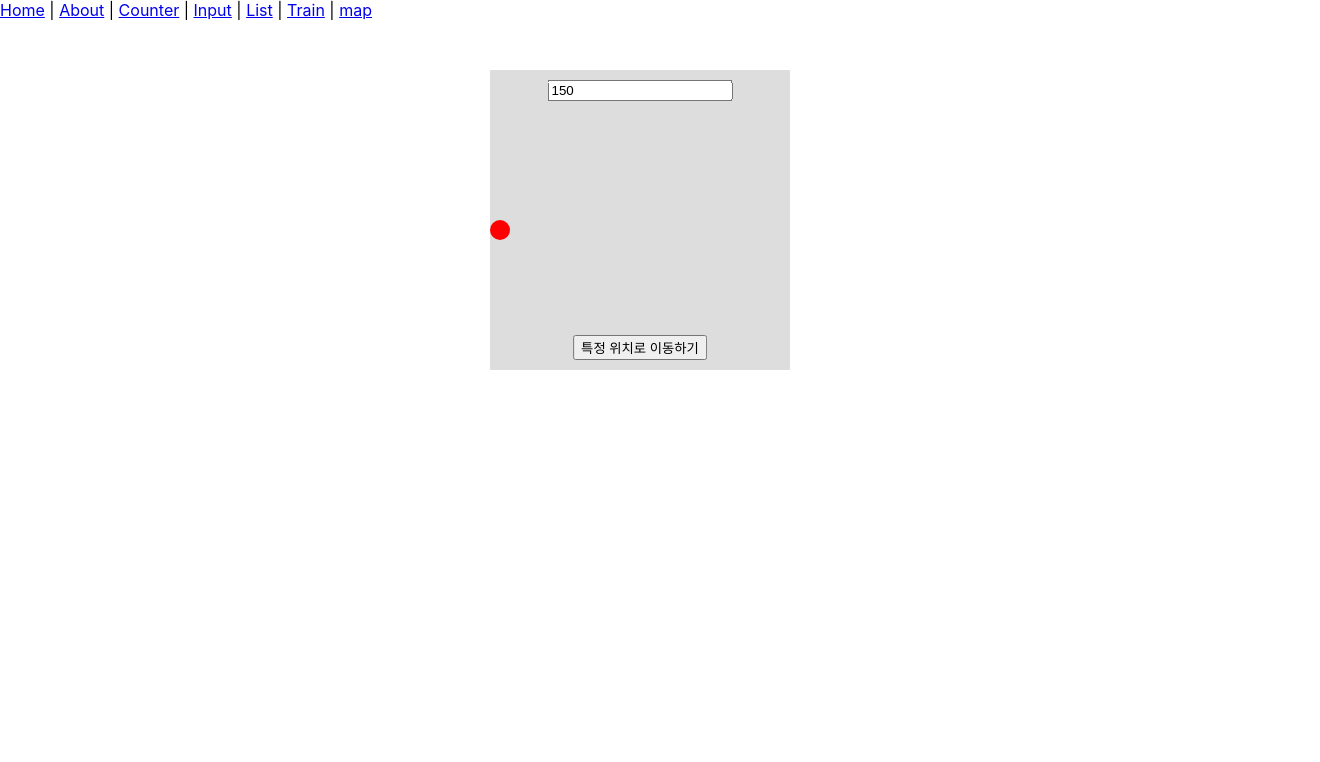
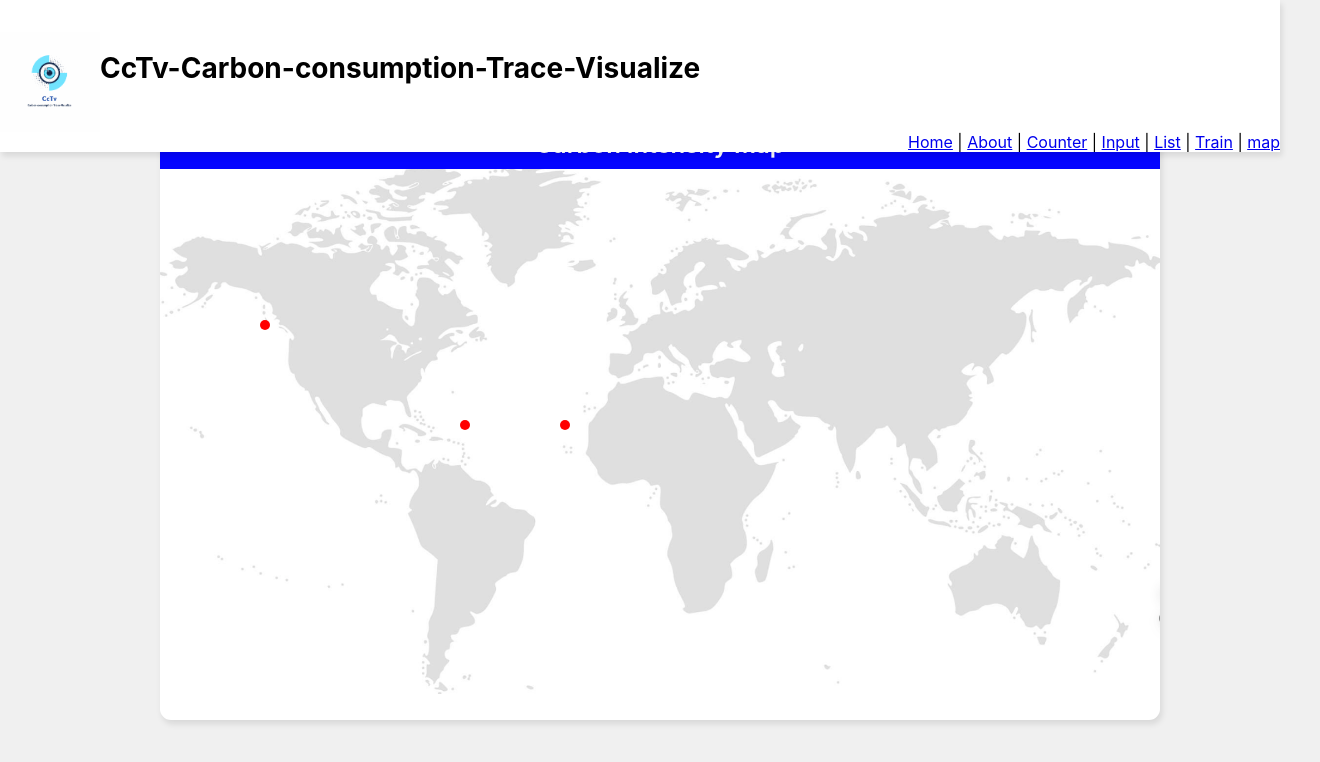
Before and after one commit to FarmingWon/CcTv-Carbon-consumption-Trace-Visualize, a React (Create React App) app in the folder web/react-app/: page /map in a window 1280 px wide. Shown: the top 762 px of the page, 1320 px wide, since content can reach past the window. Built offline with nearby package versions, Linux system fonts and the light colour scheme.

Commit message:
feat: map컴포넌트 개발 거의 완성

```diff
--- a/web/react-app/src/App.css
+++ b/web/react-app/src/App.css
@@ -36,3 +36,11 @@
     transform: rotate(360deg);
   }
 }
+
+.component-box {
+  position: relative;
+  width: 100%;
+  height: 100vh;
+  background-color: #f0f0f0;
+  padding: 20px;
+}
--- a/web/react-app/src/App.js
+++ b/web/react-app/src/App.js
@@ -5,70 +5,37 @@ import Home from './pages/Home';
 import About from './pages/About';
 import Counter from './pages/Counter';
 import Input from './pages/Input';
-// import Terminal from './pages/Terminal';
 import List from './pages/List';
-import ExecuteCommand from './pages/h_execute';
 import Train from './pages/Train';
-// import Train2 from './pages/train2';
-import MoveDot from './map';
+import Header from './pages/Header.js';
+import WorldMap from './map';
+
+import './App.css';
 
 function App() {
   return (
     <Router>
       <div className="App">
-        <nav>
-          <Link to="/">Home</Link> | <Link to="/about">About</Link> |{' '}
-          <Link to="/Counter">Counter</Link> | <Link to="/Input">Input</Link> |{' '}
-          <Link to="/List">List</Link> | <Link to="/Train">Train</Link> | <Link to="/map">map</Link>
-        </nav>
+        <Header />
         <Switch>
           <Route path="/" exact component={Home} />
           <Route path="/about" component={About} />
           <Route path="/Counter" component={Counter} />
           <Route path="/Input" component={Input} />
           <Route path="/List" component={List} />
-          <Route path="/ExecuteCommand" component={ExecuteCommand} />
-          <Route path="/Train" component={Train} />\
-          <Route path="/map" component={MoveDot} />\
+          <Route path="/Train" component={Train} />
+          <Route path="/map" component={WorldMapContainer} />
         </Switch>
+        <div className="component-box">
+          <WorldMap />
+        </div>
       </div>
     </Router>
   );
 }
 
+function WorldMapContainer() {
+  return null;
+}
+
 export default App;
-
-// // 연동확인코드
-// import React, { useState, useEffect } from 'react';
-
-// function App() {
-//   // state
-//   const [data, setData] = useState({ users: [] });
-
-//   useEffect(() => {
-//     fetch('/users')
-//       .then((response) => response.json())
-//       .then((data) => {
-//         // 받아온 데이터를 data 변수에 update
-//         setData(data);
-//       })
-//       .catch((err) => console.log(err));
-//   }, []);
-
-//   return (
-//     <div className="App">
-//       <h1>test 하는 중...</h1>
-//       <div>
-//         {/* 삼항연산자 */}
-//         {data.users.length === 0 ? (
-//           // fetch가 완료되지 않았을 경우에 대한 처리
-//           <p>loading...</p>
-//         ) : (
-//           data.users.map((u, index) => <p key={index}>{u.name}</p>)
-//         )}
-//       </div>
-//     </div>
-//   );
-// }
-
-// export default App;
--- /dev/null
+++ b/web/react-app/src/map.css
@@ -0,0 +1,54 @@
+/* Map.css */
+
+.map-box {
+  width: 1000px; /* 카드의 가로 크기 조정 */
+  height: 600px; /* 카드의 세로 크기 조정 */
+  /* border: 1px solid #ddd;  */
+  border-radius: 11px; /* 카드 모서리를 둥글게 만듦 */
+  box-shadow: 2px 4px 6px rgba(0, 0, 0, 0.1); /* 상하좌우에 그림자를 강조 */
+  overflow: hidden; /* 내부 컨텐츠의 넘치는 부분을 잘라냄 */
+  display: flex; /* 내부 컨텐츠를 가로로 배열하기 위해 Flexbox 사용 */
+  flex-direction: column; /* 내부 컨텐츠를 세로로 배열하기 위해 */
+  position: absolute; /* 절대 위치 지정 */
+  top: 50%; /* 세로 가운데 정렬 */
+  left: 50%; /* 가로 가운데 정렬 */
+  transform: translate(-50%, -50%); /* 요소의 중앙을 화면의 중앙으로 이동 */
+  background-color: white;
+}
+
+.world-map {
+  flex: 1; /* 내부 컨텐츠가 모든 공간을 차지하도록 함 */
+  width: auto; /* 이미지의 너비를 부모 요소에 맞게 자동 조정 */
+  height: auto; /* 이미지의 높이를 부모 요소에 맞게 자동 조정 */
+  max-width: 100%; /* 이미지가 부모 요소를 넘어가지 않도록 최대 너비 설정 */
+  max-height: 100%; /* 이미지가 부모 요소를 넘어가지 않도록 최대 높이 설정 */
+  position: relative; /* 내부의 절대적으로 위치된 요소들을 포함할 수 있도록 상대적인 위치 지정 */
+}
+
+.dot {
+  position: absolute; /* 점의 위치를 절대적으로 지정 */
+  width: 10px; /* 점의 가로 크기 조정 */
+  height: 10px; /* 점의 세로 크기 조정 */
+  background-color: red; /* 점의 색상 지정 */
+  border-radius: 50%; /* 점을 원 모양으로 만듦 */
+}
+
+.popup {
+  position: absolute;
+  top: 0;
+  left: 0;
+  background-color: rgba(255, 255, 255, 0.9); /* 배경색과 투명도 설정 */
+  padding: 10px;
+  border-radius: 5px;
+  box-shadow: 0 2px 4px rgba(0, 0, 0, 0.1); /* 그림자 효과 추가 */
+  z-index: 999; /* 다른 요소 위에 표시되도록 설정 */
+}
+
+.map-header {
+  padding: 10px;
+  text-align: center;
+  font-size: 24px;
+  font-weight: 600;
+  color: white;
+  background-color: rgb(4, 4, 255);
+}
--- a/web/react-app/src/map.js
+++ b/web/react-app/src/map.js
@@ -1,69 +1,50 @@
 import React, { useState } from 'react';
+import worldMapImage from './worldmap.png'; // 이미지 임포트
+import './map.css';
 
-function MoveDot() {
-  const [dotLeft, setDotLeft] = useState(0); // 점의 가로 위치 상태
-  const [targetPosition, setTargetPosition] = useState(150); // 이동할 특정 위치 상태
+function WorldMap() {
+  const [popupInfo, setPopupInfo] = useState(null);
 
-  // 버튼 클릭 시 특정 위치로 점을 이동하는 함수
-  const moveToTargetPosition = () => {
-    setDotLeft(targetPosition); // 특정 위치로 점의 가로 위치 변경
+  // 마우스를 가져다 대면 팝업 정보 설정
+  const handleMouseOver = (info) => {
+    setPopupInfo(info);
   };
 
-  // 특정 위치 입력 폼 변경 시 상태 업데이트
-  const handleInputChange = (event) => {
-    setTargetPosition(parseInt(event.target.value));
+  // 마우스를 떼면 팝업 정보 제거
+  const handleMouseOut = () => {
+    setPopupInfo(null);
   };
 
   return (
-    <div>
-      <div
-        id="container"
-        style={{
-          position: 'relative',
-          width: '300px',
-          height: '300px',
-          backgroundColor: '#ddd',
-          margin: '50px auto'
-        }}
-      >
+    <div className="map-box">
+      <div className="map-header">Carbon Intensity Map</div>
+
+      <div className="world-map-container">
+        <img src={worldMapImage} alt="World Map" className="world-map" />
+        {/* 점들을 표시하고 마우스 이벤트를 추가 */}
         <div
-          id="dot"
-          style={{
-            width: '20px',
-            height: '20px',
-            backgroundColor: 'red',
-            borderRadius: '50%',
-            position: 'absolute',
-            top: '50%',
-            left: `${dotLeft}px`, // 점의 가로 위치를 상태에 맞게 동적으로 설정
-            transition: 'left 2s linear' // 점의 이동에 대한 애니메이션 효과
-          }}
+          className="dot"
+          style={{ top: '200px', left: '100px' }}
+          onMouseOver={() => handleMouseOver('Point A 정보')}
+          onMouseOut={handleMouseOut}
         ></div>
-        <input
-          type="number"
-          value={targetPosition}
-          onChange={handleInputChange}
-          style={{
-            position: 'absolute',
-            top: '10px',
-            left: '50%',
-            transform: 'translateX(-50%)'
-          }}
-        />
-        <button
-          onClick={moveToTargetPosition}
-          style={{
-            position: 'absolute',
-            bottom: '10px',
-            left: '50%',
-            transform: 'translateX(-50%)'
-          }}
-        >
-          특정 위치로 이동하기
-        </button>
+        <div
+          className="dot"
+          style={{ top: '300px', left: '300px' }}
+          onMouseOver={() => handleMouseOver('Point B 정보')}
+          onMouseOut={handleMouseOut}
+        ></div>
+        <div
+          className="dot"
+          style={{ top: '300px', left: '400px' }}
+          onMouseOver={() => handleMouseOver('Point C 정보')}
+          onMouseOut={handleMouseOut}
+        ></div>
       </div>
+      {/* 팝업 */}
+      {popupInfo && <div className="popup">{popupInfo}</div>}
     </div>
   );
 }
 
-export default MoveDot;
+export default WorldMap;
--- /dev/null
+++ b/web/react-app/src/pages/Header.css
@@ -0,0 +1,20 @@
+.head {
+  font-size: 14px;
+  font-weight: 400;
+}
+
+.head-link {
+  text-align: right;
+}
+
+/* .title {
+
+} */
+
+.header-box {
+  position: fixed;
+  z-index: 2; /* 앞으로 나오게 함 */
+  background-color: white;
+  width: 100%; /* 화면 가로폭 전체를 차지 */
+  box-shadow: 2px 4px 6px rgba(0, 0, 0, 0.1); /* 상하좌우에 그림자를 강조 */
+}
--- /dev/null
+++ b/web/react-app/src/pages/Header.js
@@ -0,0 +1,24 @@
+// Header.js
+import React from 'react';
+import { Link } from 'react-router-dom';
+import './Header.css';
+
+function Header() {
+  return (
+    <div className="header-component">
+      <div className="header-box">
+        <div className="head">
+          <img src="./logo.png" alt="Logo" width="100px" height="auto"></img>
+          <h1 className="title">CcTv-Carbon-consumption-Trace-Visualize</h1>
+        </div>
+        <header className="head-link">
+          <Link to="/">Home</Link> | <Link to="/about">About</Link> |{' '}
+          <Link to="/Counter">Counter</Link> | <Link to="/Input">Input</Link> |{' '}
+          <Link to="/List">List</Link> | <Link to="/Train">Train</Link> | <Link to="/map">map</Link>
+        </header>
+      </div>
+    </div>
+  );
+}
+
+export default Header;
```
Also changed, not shown: web/react-app/src/worldmap.png (added).
